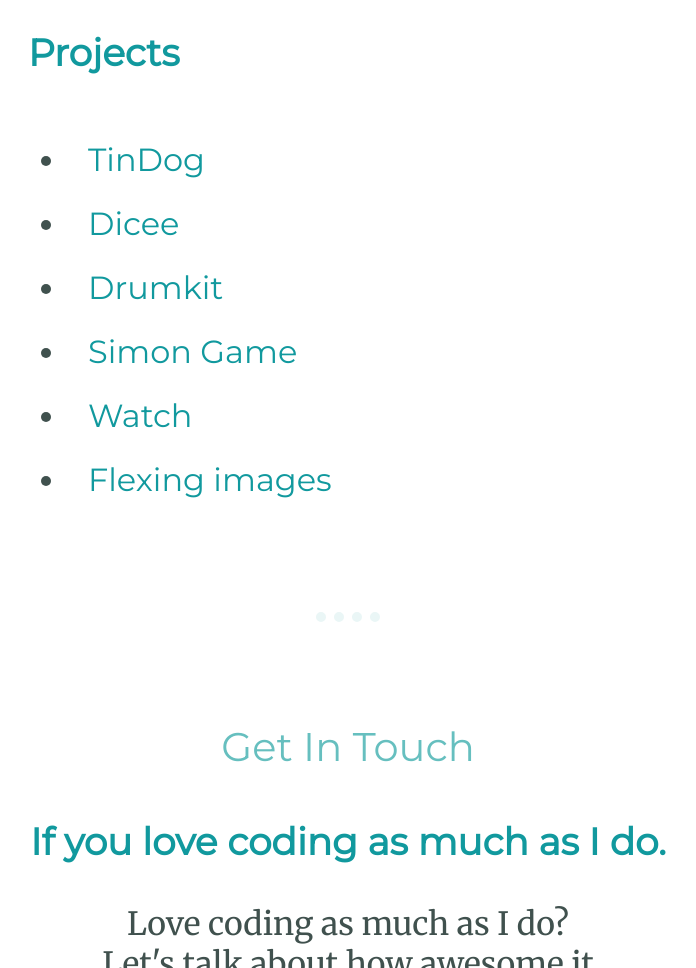
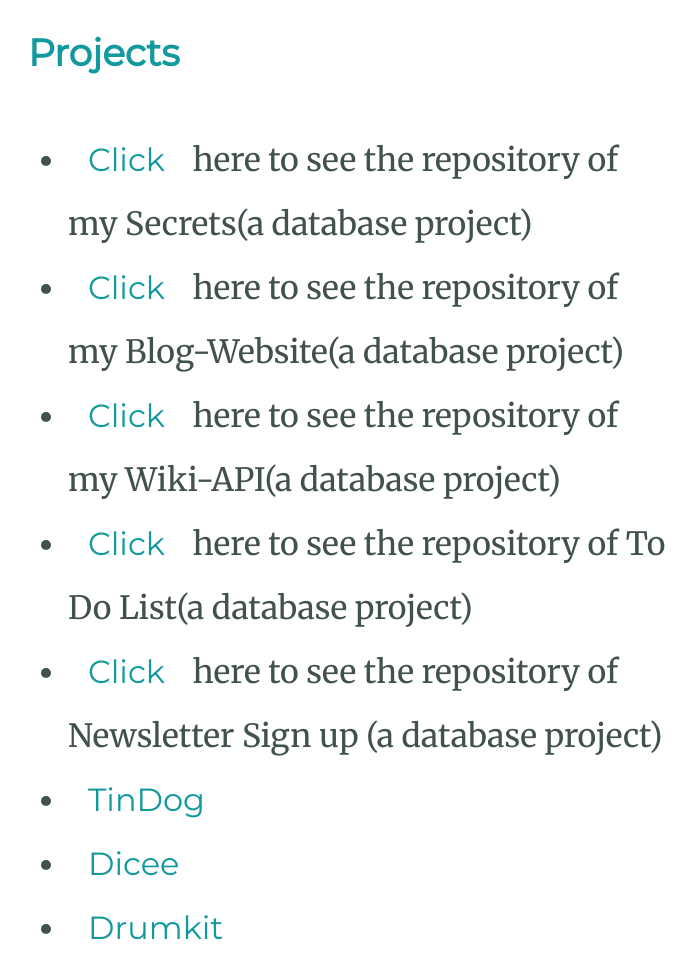
Before and after one commit to cesargarabito/Personal-Site, a plain HTML site: page index.html in a window 1280 px wide. Shown: the part 2680-3648 px from the top of the page, without its empty margins (292-988 px from the left). Drawn offline with Linux system fonts and the light colour scheme.

Commit message:
Database projects

```diff
--- a/index.html
+++ b/index.html
@@ -36,6 +36,12 @@
 
                 <h3>Projects</h3>
                 <ul>
+                    <li><a href="https://github.com/cesargarabito/secrets.git">Click</a> here to see the repository of my Secrets(a database project)</li>
+                    <li><a href="https://github.com/cesargarabito/blogwebsite.git">Click</a> here to see the repository of my Blog-Website(a database project)</li>
+                    <li><a href="https://github.com/cesargarabito/wikiAPI.git">Click</a> here to see the repository of my Wiki-API(a database project)</li>
+                    <li><a href="https://https://github.com/cesargarabito/todolist.git">Click</a> here to see the repository of To Do List(a database project)</li>
+                    <li><a href="https://github.com/cesargarabito/Newsletter-SignUp.git">Click</a> here to see the repository of Newsletter Sign up (a database project)</li>
+
                   <li><a href="https://cesargarabito.github.io/tindogs/">TinDog</a></li>
                   <li><a href="https://cesargarabito.github.io/firstgame/">Dicee</a></li>
                   <li><a href="https://cesargarabito.github.io/drumkit/">Drumkit</a></li>
```
